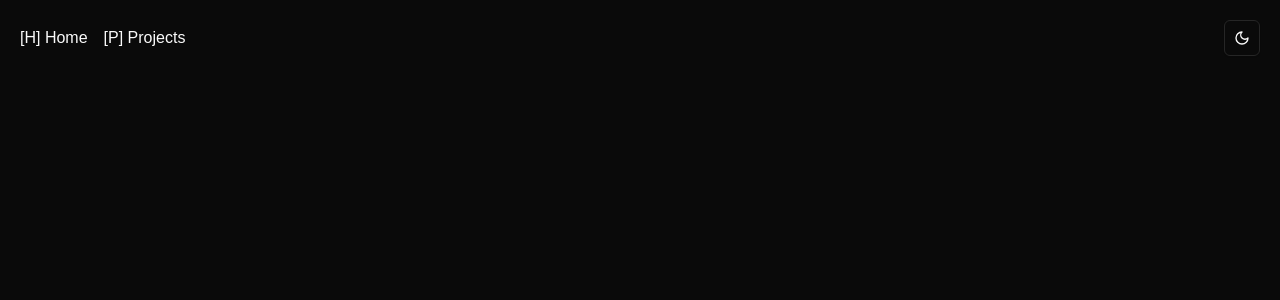
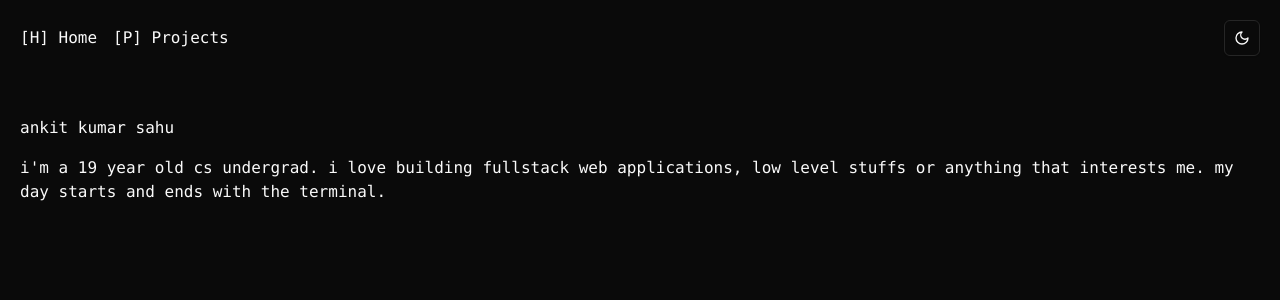
Before and after one commit to kmr-ankitt/kmrankit, a Next.js app: page / in a window 1280 px wide. Shown: the top 300 px of the page. Built offline with nearby package versions, Linux system fonts and the light colour scheme.

Commit message:
Hero text added

```diff
--- a/src/app/layout.tsx
+++ b/src/app/layout.tsx
@@ -27,7 +27,7 @@ export default function RootLayout({
   return (
     <html lang="en" suppressHydrationWarning>
       <body
-        className={`${geistSans.variable} ${geistMono.variable} antialiased`}
+        className={`${geistSans.variable} ${geistMono.variable} antialiased font-mono`}
       >
       <ThemeProvider attribute="class" defaultTheme="dark" enableSystem disableTransitionOnChange>
         <Header />
--- a/src/app/page.tsx
+++ b/src/app/page.tsx
@@ -1,6 +1,9 @@
+import Hero from "@/components/Hero";
+
 export default function Home() {
   return (
-    <div>
+    <div className="h-full flex flex-col m-5">
+    <Hero />
     </div>
   );
 }
--- /dev/null
+++ b/src/components/Hero.tsx
@@ -0,0 +1,18 @@
+import React from "react";
+
+export default function Hero() {
+  const age = new Date().getFullYear() - 2005;
+
+  return (
+    <div className="lowercase flex flex-col gap-4 py-5">
+      <h1>Ankit Kumar Sahu</h1>
+      <div>
+        <p>
+          I&apos;m a {age} year old CS undergrad. I love building fullstack web
+          applications, low level stuffs or anything that interests me. My day
+          starts and ends with the terminal.
+        </p>
+      </div>
+    </div>
+  );
+}
```
